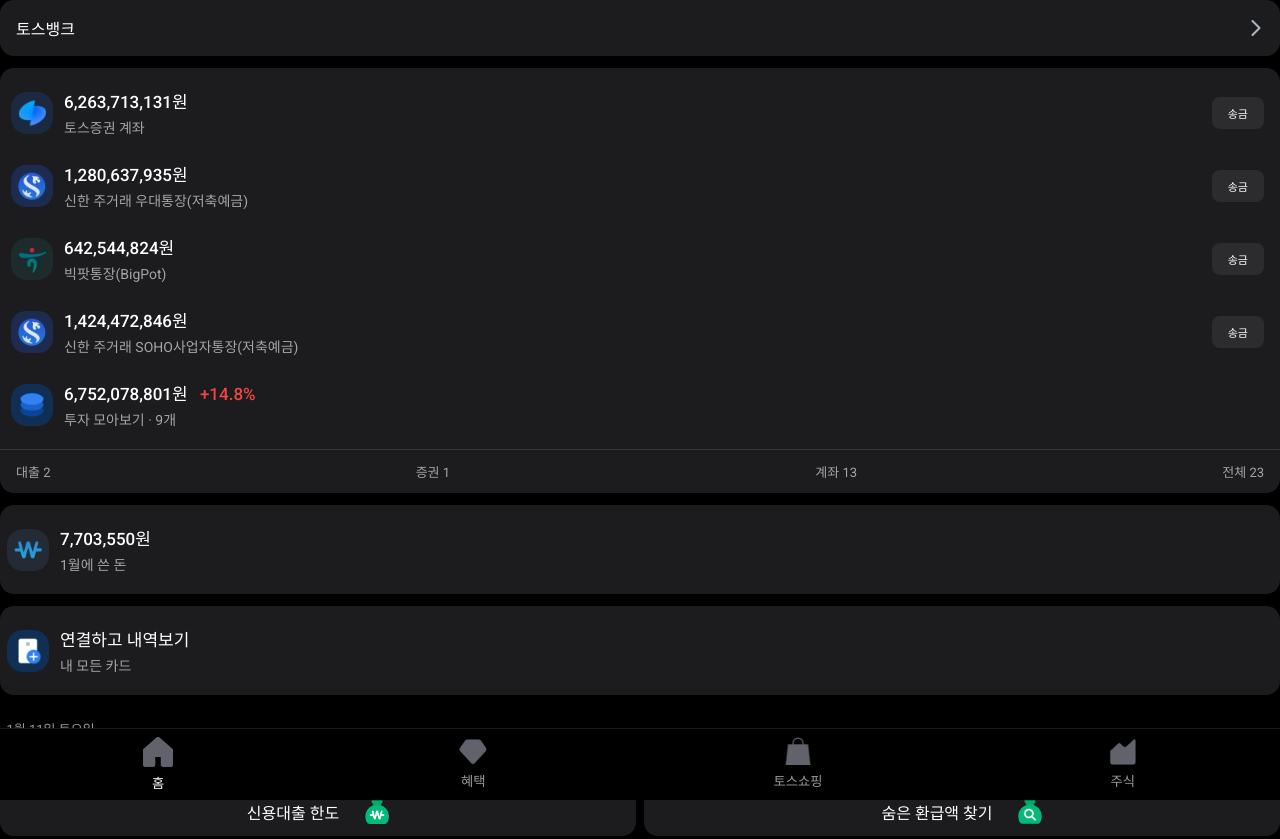
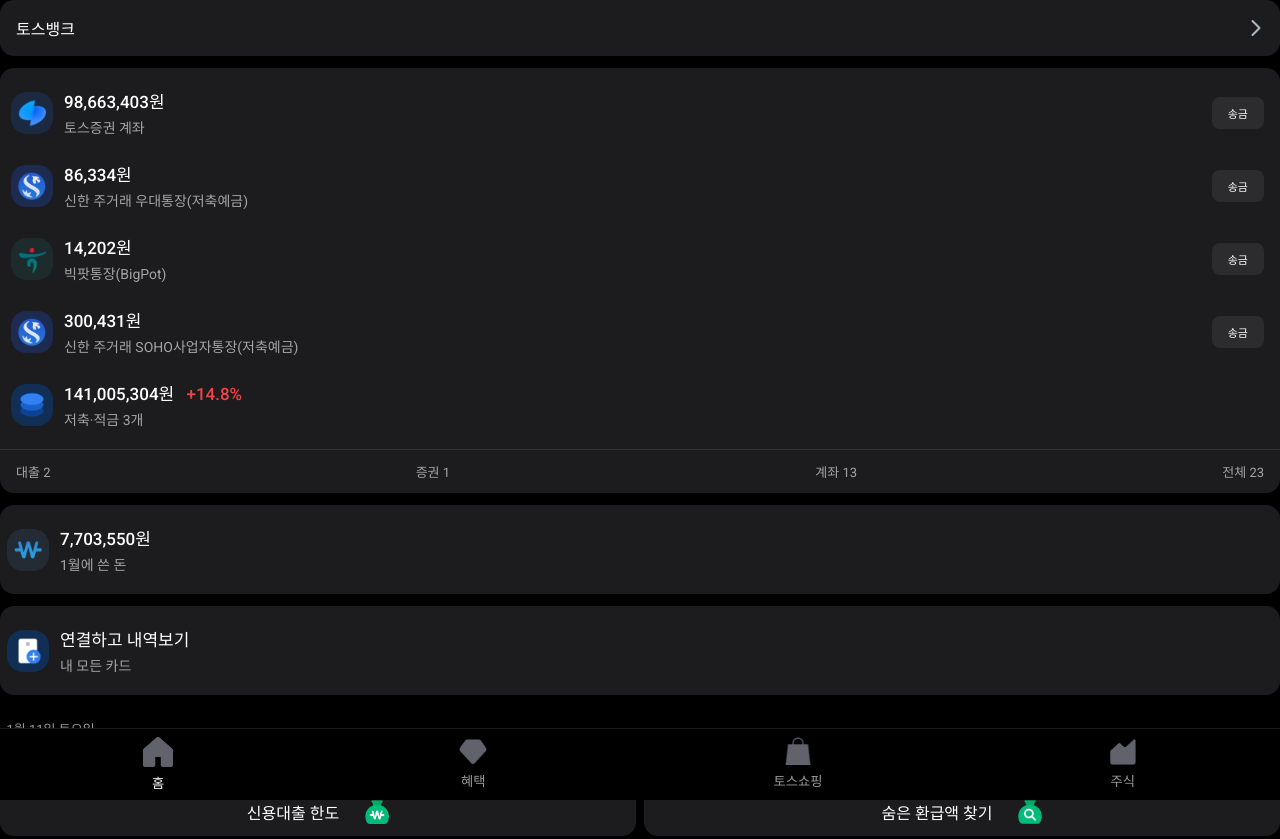
Before and after one commit to jidodae/jidodae.github.io, a plain HTML site: page index.html in a window 1280 px wide. Shown: the top 839 px of the page. Drawn offline with Linux system fonts and the light colour scheme.

Commit message:
Update index.html

```diff
--- a/index.html
+++ b/index.html
@@ -314,7 +314,7 @@
                             <img src="t1.png" alt="토스" width="42" height="42">
                         </div>
                         <div class="account-details">
-                            <span class="account-amount">6,263,713,131원</span>
+                            <span class="account-amount">98,663,403원</span>
                             <span class="account-name">토스증권 계좌</span>
                         </div>
                     </div>
@@ -327,7 +327,7 @@
                             <img src="t2.png" alt="신한" width="42" height="42">
                         </div>
                         <div class="account-details">
-                            <span class="account-amount">1,280,637,935원</span>
+                            <span class="account-amount">86,334원</span>
                             <span class="account-name">신한 주거래 우대통장(저축예금)</span>
                         </div>
                     </div>
@@ -340,7 +340,7 @@
                             <img src="t3.png" alt="빅팟" width="42" height="42">
                         </div>
                         <div class="account-details">
-                            <span class="account-amount">642,544,824원</span>
+                            <span class="account-amount">14,202원</span>
                             <span class="account-name">빅팟통장(BigPot)</span>
                         </div>
                     </div>
@@ -353,7 +353,7 @@
                             <img src="t2.png" alt="신한" width="42" height="42">
                         </div>
                         <div class="account-details">
-                            <span class="account-amount">1,424,472,846원</span>
+                            <span class="account-amount">300,431원</span>
                             <span class="account-name">신한 주거래 SOHO사업자통장(저축예금)</span>
                         </div>
                     </div>
@@ -366,9 +366,9 @@
                             <img src="t5.png" alt="투자" width="42" height="42">
                         </div>
                         <div class="account-details">
-                            <span class="account-amount">6,752,078,801원
+                            <span class="account-amount">141,005,304원
 				 <span class="growth-positive">+14.8%</span></span></span>
-                            <span class="account-name">투자 모아보기 · 9개</span>
+                            <span class="account-name">저축·적금 3개</span>
                         </div>
                     </div>
                 </div>
```
